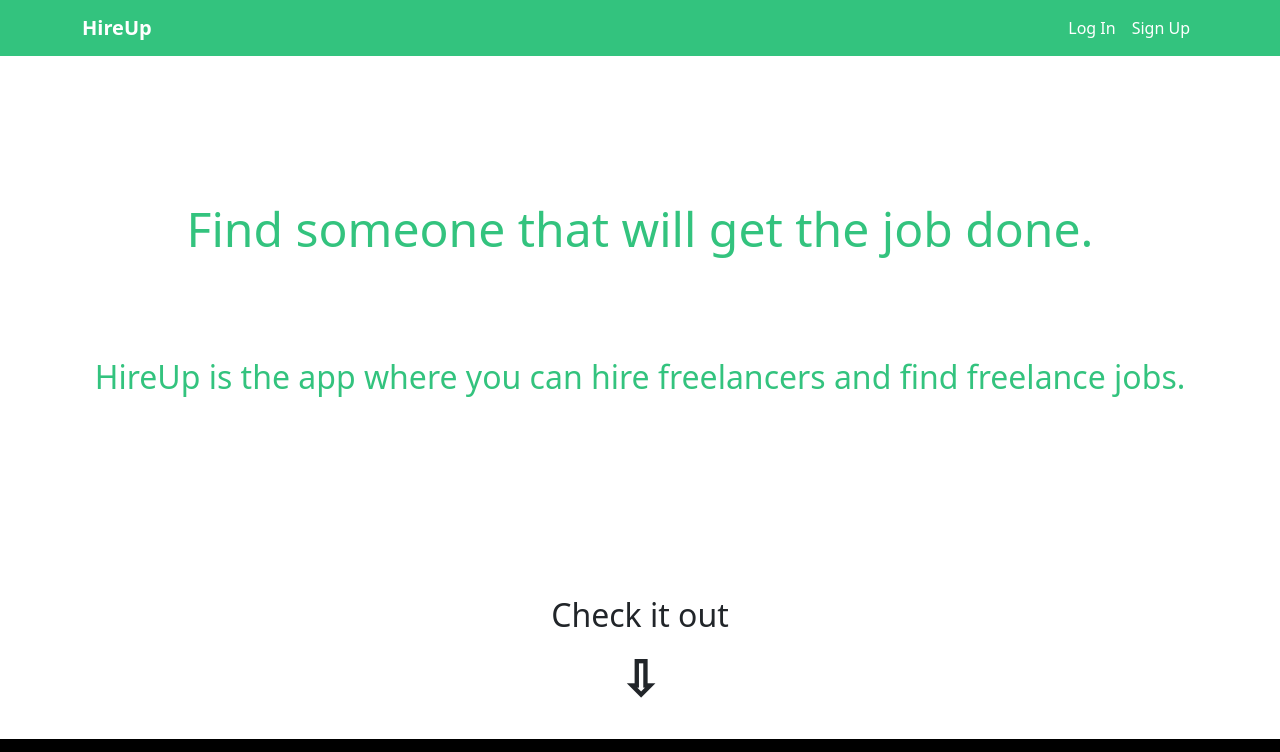
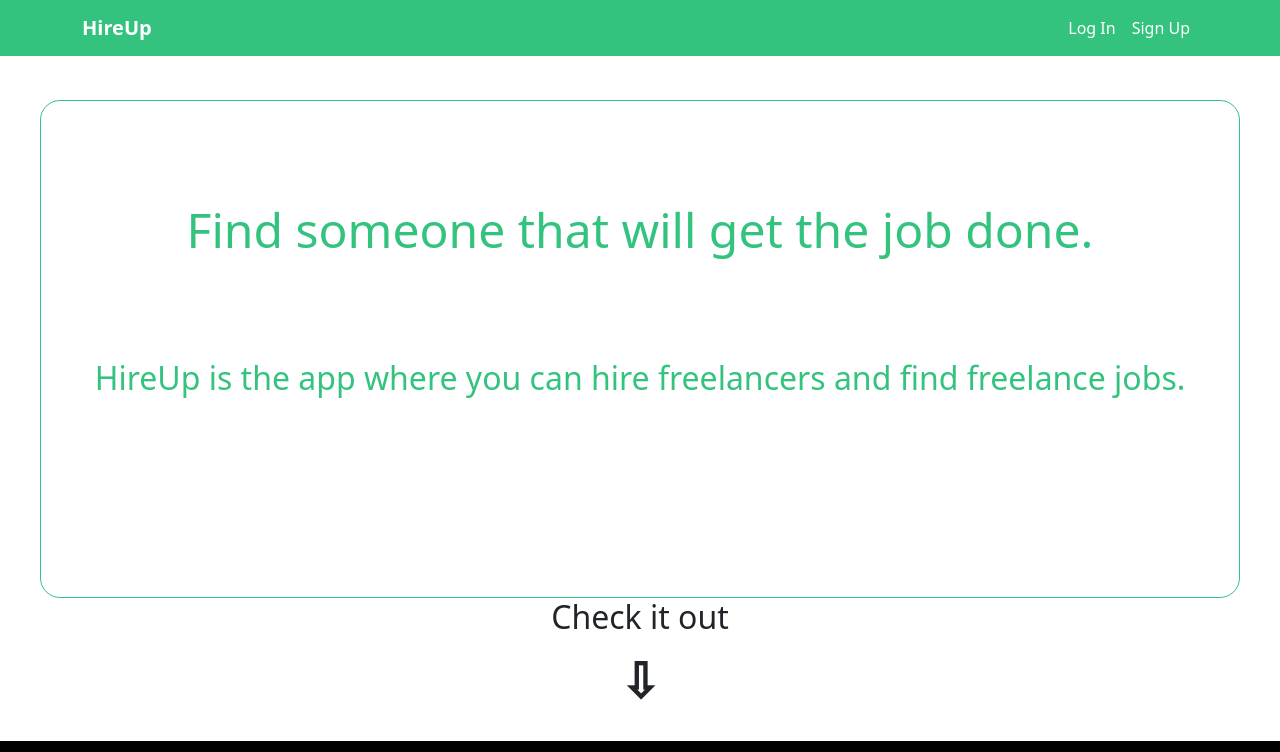
Before and after one commit to calineY/React-Laravel-LandingPage, a React (Create React App) app in the folder landing-page/: page / in a window 1280 px wide. Shown: the top 752 px of the page. Built offline with nearby package versions, Linux system fonts and the light colour scheme.

Commit message:
Added border to landing section

```diff
--- a/landing-page/src/index.css
+++ b/landing-page/src/index.css
@@ -49,3 +49,11 @@ img {
 	margin-left: auto;
 	margin-right: auto;
 }
+
+.homediv {
+	border: 1px solid #33c37e;
+	border-radius: 20px;
+	max-width: 1200px;
+	margin-left: auto;
+	margin-right: auto;
+}
--- a/landing-page/src/pages/Home.js
+++ b/landing-page/src/pages/Home.js
@@ -8,8 +8,10 @@ import Services from '../components/Services'
 const Home = () => {
   return (
     <div>
-        <h1 className='title'>Find someone that will get the job done.</h1>
-        <h2 className='title1'>HireUp is the app where you can hire freelancers and find freelance jobs.</h2>
+        <div className='homediv'>
+            <h1 className='title'>Find someone that will get the job done.</h1>
+            <h2 className='title1'>HireUp is the app where you can hire freelancers and find freelance jobs.</h2>
+        </div>
         <div style={{marginBottom:'25px'}}>
         <h2>Check it out</h2>
         <span className='icon'>&#8681;</span>
```
Also changed, not shown: landing-page/src/components/ControlledCarousel.js (deleted).
